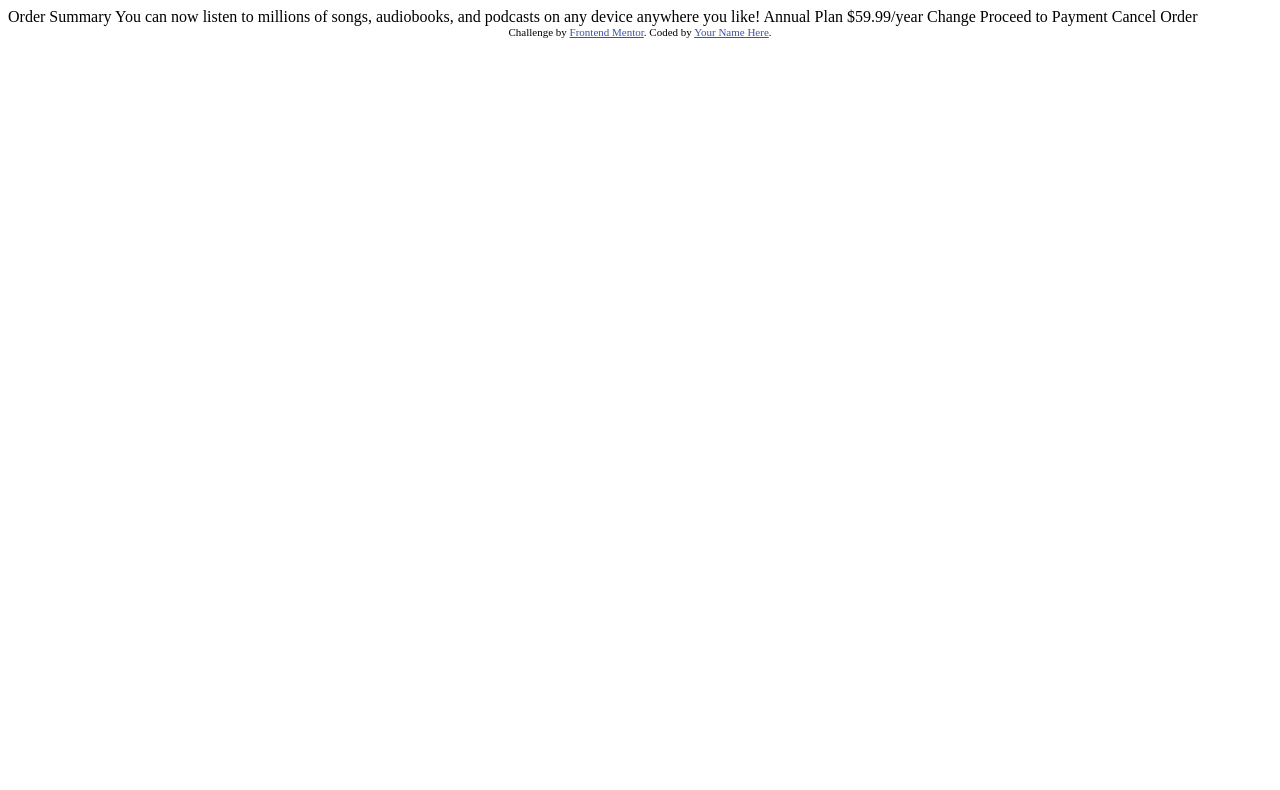
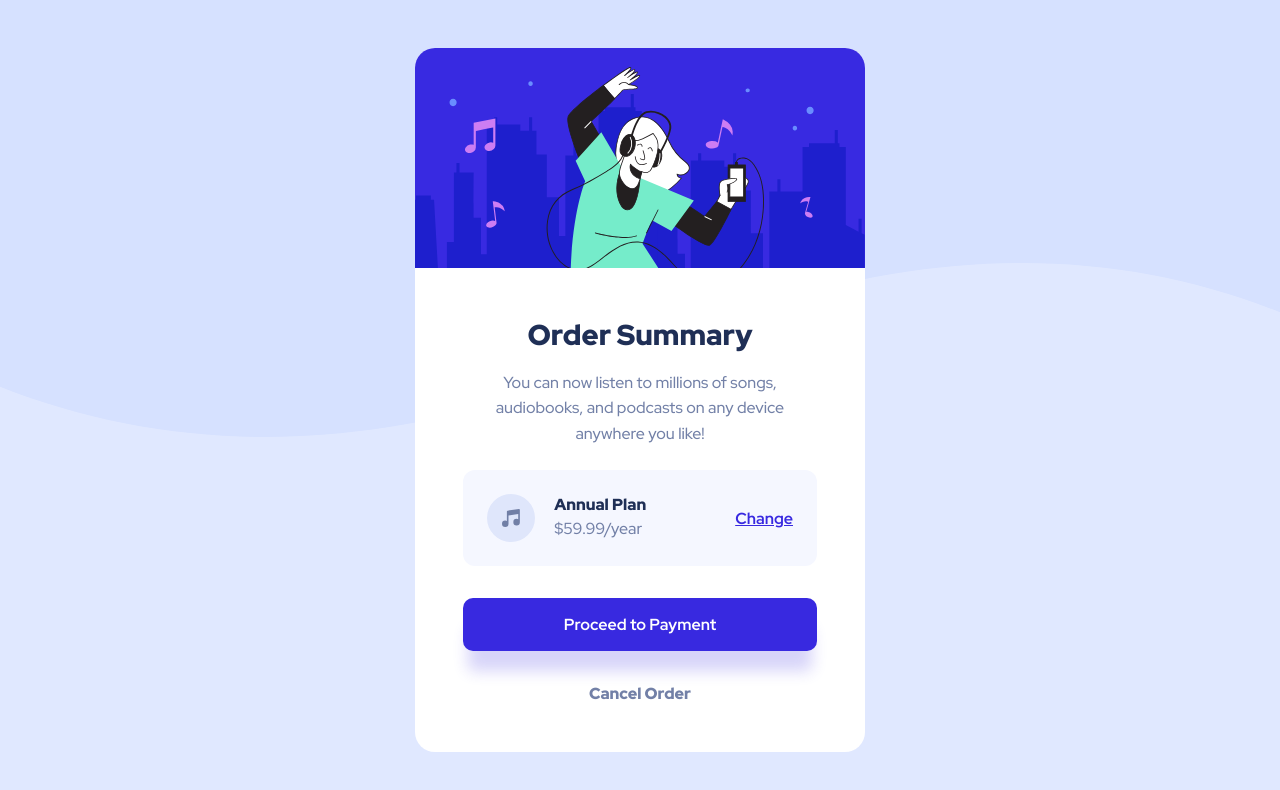
Before and after one commit to apangkko/order-summary-component-main, a plain HTML site: page index.html in a window 1280 px wide. Drawn offline with Linux system fonts and the light colour scheme.

Commit message:
submit solution

```diff
--- a/index.html
+++ b/index.html
@@ -6,32 +6,37 @@
 
   <link rel="icon" type="image/png" sizes="32x32" href="./images/favicon-32x32.png">
 
+  <link rel="preconnect" href="https://fonts.googleapis.com">
+  <link rel="preconnect" href="https://fonts.gstatic.com" crossorigin>
+  <link href="https://fonts.googleapis.com/css2?family=Red+Hat+Display:wght@500;700;900&display=swap" rel="stylesheet">
+
+  <link rel="stylesheet" href="style.css">
+
   <title>Frontend Mentor | Order summary card</title>
+</head>
+<body class="wrapper">
 
-  <!-- Feel free to remove these styles or customise in your own stylesheet 👍 -->
-  <style>
-    .attribution { font-size: 11px; text-align: center; }
-    .attribution a { color: hsl(228, 45%, 44%); }
-  </style>
-</head>
-<body>
+  <main class="container">
+    <picture>
+      <img src="images/illustration-hero.svg" alt="listen to the music illustration">
+    </picture>
 
-  Order Summary
+    <div class="order-summmary">
+      <h1 class="heading">Order Summary</h1>
+      <p class="text">You can now listen to millions of songs, audiobooks, and podcasts on any
+  device anywhere you like!</p>
 
-  You can now listen to millions of songs, audiobooks, and podcasts on any
-  device anywhere you like!
+      <div class="order-box">
+        <img class="icon" src="images/icon-music.svg" alt="icon music">
+        <h2 class="order-name">Annual Plan</h2>
+        <p class="order-price">$59.99/year</p>
+        <a href="#" class="order-change">Change</a>
+      </div>
 
-  Annual Plan
-  $59.99/year
+      <a href="#" class="btn">Proceed to Payment</a>
+      <a href="#" class="btn-cancel">Cancel Order</a>
+    </div>
+  </main>
 
-  Change
-
-  Proceed to Payment
-  Cancel Order
-
-  <div class="attribution">
-    Challenge by <a href="https://www.frontendmentor.io?ref=challenge" target="_blank">Frontend Mentor</a>.
-    Coded by <a href="#">Your Name Here</a>.
-  </div>
 </body>
 </html>
--- /dev/null
+++ b/style.css
@@ -0,0 +1,161 @@
+:root {
+    --clr-paleBlue: hsl(225, 100%, 94%);
+    --clr-brightBlue: hsl(245, 75%, 52%);
+    --clr-veryPaleBlue: hsl(225, 100%, 98%);
+    --clr-desaturatedBlue: hsl(224, 23%, 55%);
+    --clr-darkBlue: hsl(223, 47%, 23%);
+
+    font-family: 'Red Hat Display', sans-serif;
+}
+
+*, *::before, *::after {
+    box-sizing: border-box;
+}
+
+body, h1, h2, p {
+    margin: 0;
+}
+
+body {
+    display: flex;
+    align-items: center;
+    justify-content: center;
+    min-height: 100vh;
+    color: var(--clr-desaturatedBlue);
+    font-size: 1rem;
+    font-weight: 500;
+    background: url('images/pattern-background-mobile.svg') var(--clr-paleBlue);
+    background-position: top center;
+    background-repeat: no-repeat;
+    padding: 1rem 0;
+}
+
+img, picture {
+    display: block;
+    max-width: 100%;
+}
+
+.container {
+    width: 95%;
+    max-width: 450px;
+    border-radius: 20px;
+    overflow: hidden;
+    text-align: center;
+    background-color: #fff;
+}
+
+.order-summmary {
+    padding: 1.5rem;
+}
+
+.heading {
+    color: var(--clr-darkBlue);
+    font-size: 1.4rem;
+    font-weight: 900;
+    margin: .5rem 0 1rem;
+}
+
+.text {
+    padding: 0 1rem;
+    margin-bottom: 1.5rem;
+    line-height: 1.6;
+}
+
+.order-box {
+    display: grid;
+    grid-template-columns: 4.2rem repeat(2, 1fr);
+    grid-template-areas:
+    "ordericon name change"
+    "ordericon price change";
+    background-color: var(--clr-veryPaleBlue);
+    border-radius: 12px;
+    padding: 1rem;
+    margin-bottom: 1.5rem;
+}
+
+.icon {
+    grid-area: ordericon;
+    align-self: center;
+}
+
+.order-name {
+    color: var(--clr-darkBlue);
+    font-size: 1rem;
+    font-weight: 900;
+    grid-area: name;
+    justify-self: start;
+
+}
+
+.order-price {
+    grid-area: price;
+    justify-self: start;
+}
+
+.order-change {
+    grid-area: change;
+    color: var(--clr-brightBlue);
+    font-weight: 700;
+    align-self: center;
+    justify-self: end;
+    transition: .3s ease;
+}
+
+.order-change:hover {
+    text-decoration: none;
+    opacity: 0.7;
+}
+
+.btn {
+    display: block;
+    font-weight: 700;
+    text-decoration: none;
+    color: #fff;
+    background-color: var(--clr-brightBlue);
+    border-radius: 10px;
+    box-shadow: 0 25px 15px -5px hsla(245, 75%, 52%, .2);
+    padding: 1em 0.25em;
+    margin-bottom: 1.5rem;
+    transition: .3s ease;
+}
+
+.btn:hover {
+    opacity: 0.7;
+}
+
+.btn-cancel {
+    color: var(--clr-desaturatedBlue);
+    font-weight: 900;
+    text-decoration: none;
+    transition: .3s ease;
+}
+
+.btn-cancel:hover {
+    color: var(--clr-darkBlue);
+}
+
+@media (min-width: 23.125rem) {
+    body {
+        background: url('images/pattern-background-desktop.svg') var(--clr-paleBlue);
+        background-position: top center;
+        background-repeat: no-repeat;
+    }
+
+    .order-summmary {
+        padding: 3rem;
+    }
+
+    .heading {
+        font-size: 1.8rem;
+        margin-top: 0;
+    }
+
+    .order-box {
+        padding: 1.5rem;
+        margin-bottom: 2rem;
+    }
+
+    .btn {
+        margin-bottom: 2rem;
+    }
+}
```
Also changed, not shown: design/desktop-preview.jpg (deleted), 1 other file.
